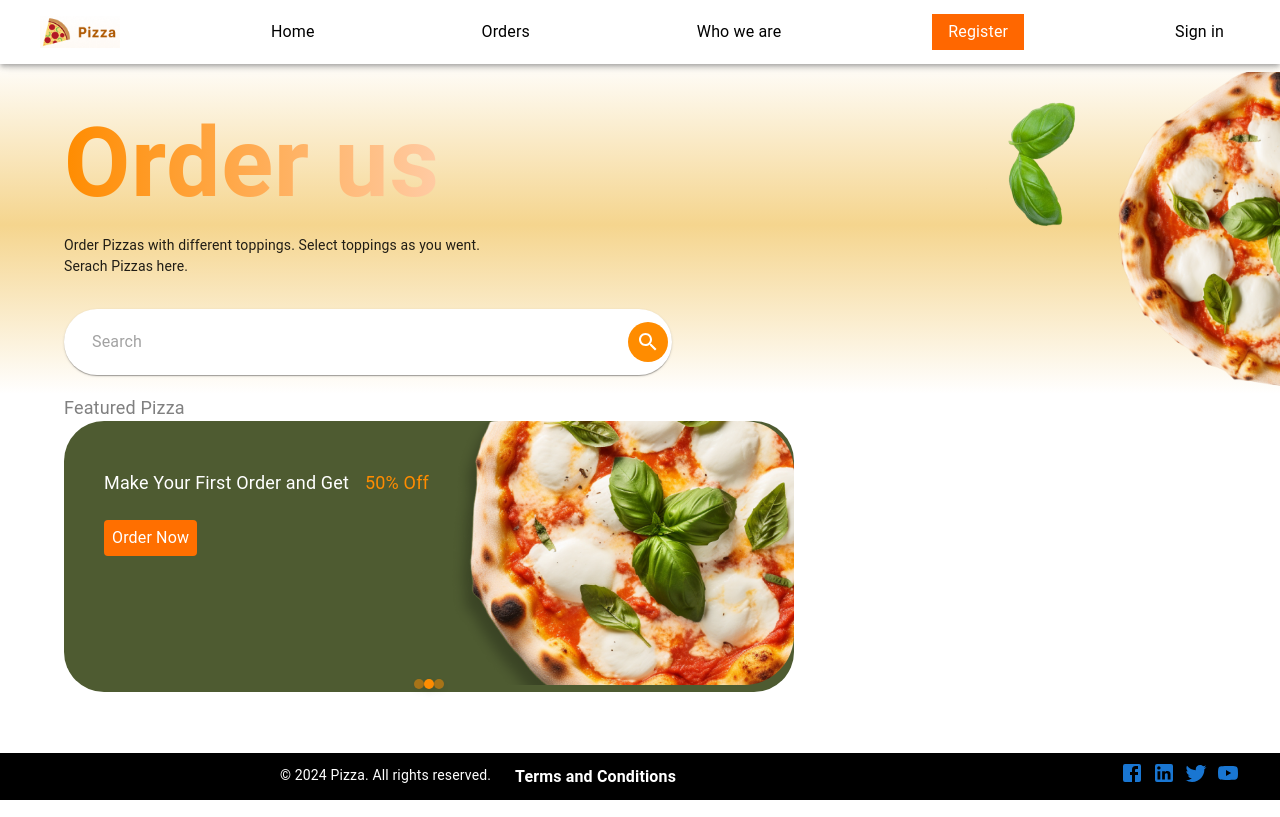
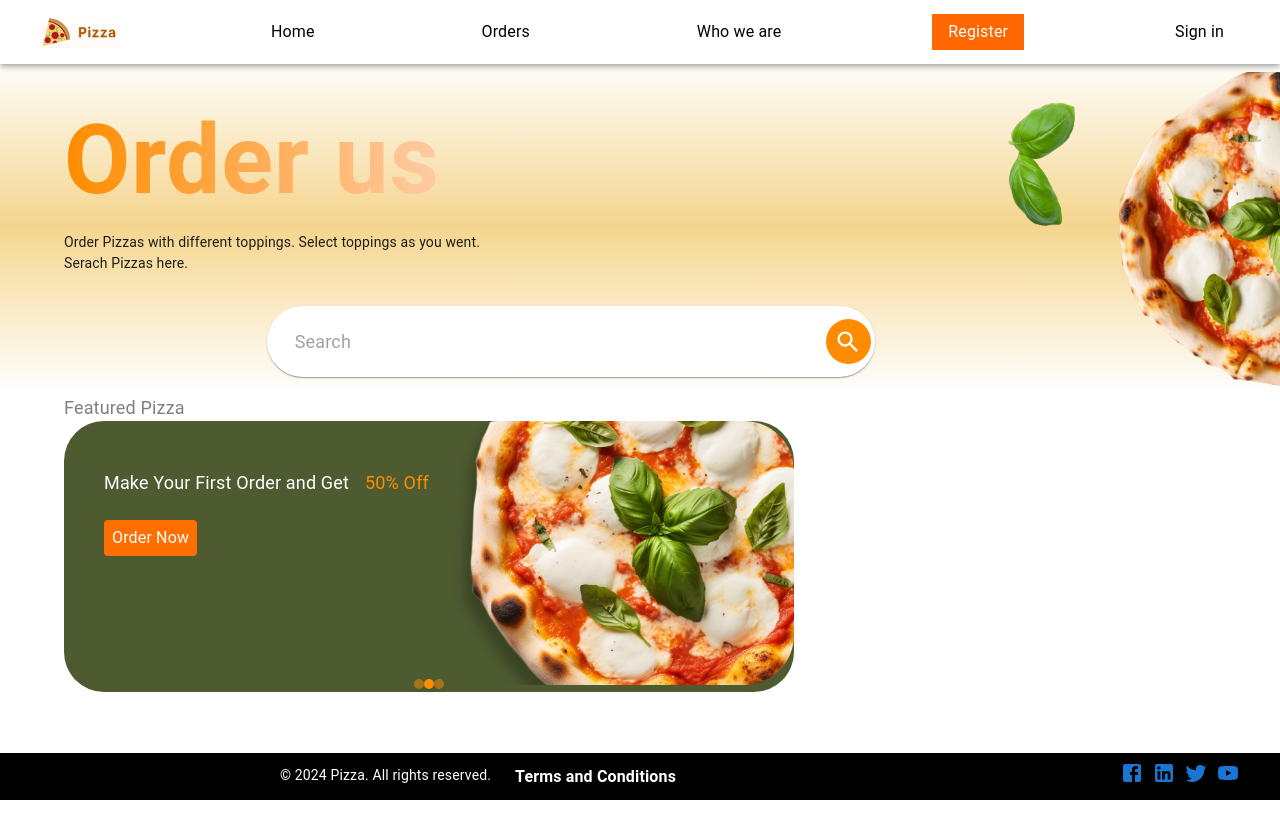
Before and after one commit to getye/Pizza-Ordering-App, a React (Create React App) app in the folder client/: page / in a window 1280 px wide. Built offline with nearby package versions, Linux system fonts and the light colour scheme.

Commit message:
Side bar and body

```diff
--- a/client/src/components/home.js
+++ b/client/src/components/home.js
@@ -65,10 +65,21 @@ return (
            }}>Serach Pizzas here.</Typography>
           <Paper
             component="form"
-          sx={{ p: '13px 4px', borderRadius: 10, display: 'flex', alignItems: 'center', width:'60%' }}
+            sx={{
+              p: { xs: '8px 2px', sm: '10px 3px', md: '12px 4px', lg: '13px 4px' },
+              borderRadius: 10,
+              display: 'flex',
+              alignItems: 'center',
+              width: { xs: '90%', sm: '75%', md: '65%', lg: '60%' },
+              mx: 'auto' // Centers the Paper component horizontally
+            }}
           >
             <InputBase
-            sx={{ ml: 3, flex: 1 }}
+              sx={{
+                ml: { xs: 1, sm: 2, md: 3 },
+                flex: 1,
+                fontSize: { xs: '12px', sm: '14px', md: '16px', lg: '18px' }
+              }}
               placeholder="Search"
               inputProps={{ 'aria-label': 'search' }}
             />
@@ -80,8 +91,8 @@ return (
                 display: 'flex',
                 justifyContent: 'center',
                 alignItems: 'center',
-              width: '40px',
-              height: '40px',
+                width: { xs: '35px', sm: '38px', md: '40px', lg: '45px' },
+                height: { xs: '35px', sm: '38px', md: '40px', lg: '45px' },
                 transition: 'background-color 0.3s',
                 '&:hover': {
                   bgcolor: '#FF6F00',
@@ -89,9 +100,10 @@ return (
               }}
               aria-label="search"
             >
-            <SearchIcon sx={{ color: 'white' }} />
+              <SearchIcon sx={{ color: 'white', fontSize: { xs: '18px', sm: '20px', md: '24px', lg: '28px' } }} /> {/* Adjust icon size */}
             </IconButton>
           </Paper>
+
       </Grid>
 
       <Grid item xs={2} sx={{ display: 'flex', justifyContent: 'end' }}>
```
Also changed, not shown: 8 other files (tests, documents, lock files or other folders). Lines whose indentation alone changed are shown as unchanged.
